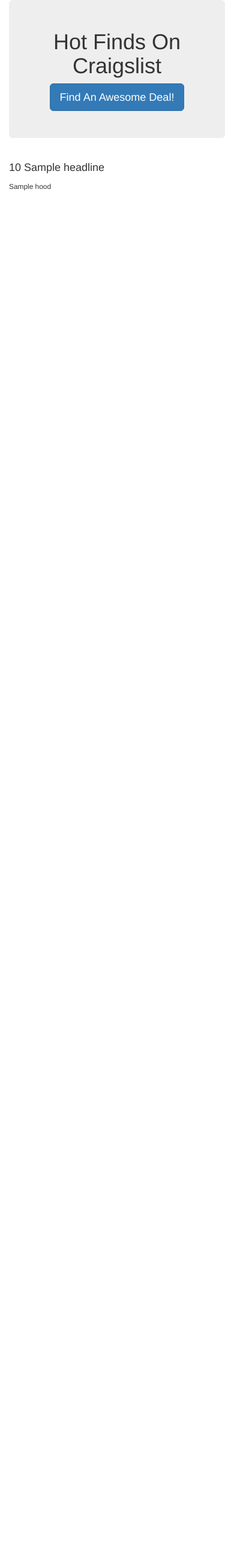
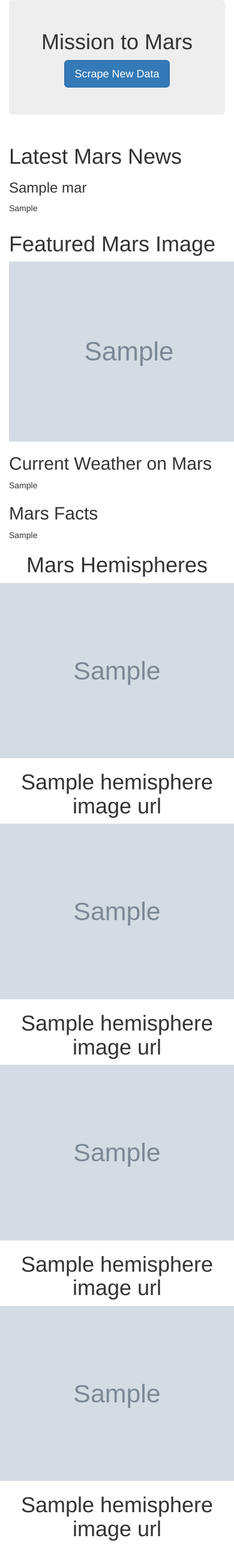
Before and after one commit to GabrielUSMC/-web-scraping-challenge-HW10, a Flask app: page / in a window 390 px wide; the page is wider, and only the part inside the window is pictured. Shown: that part at 60% size. Before the commit the page ends 318 px from the top of that part, so only its background shows below. Run offline with Flask 2, Linux system fonts and the light colour scheme; grey boxes marked "Sample" are stand-in pictures; a database or web service that is not in the repository returns one stand-in record (values such as "Sample title"); some libraries are stand-ins or nearby versions.

Commit message:
complete

```diff
--- a/Missions_to_Mars/scrape_mars.py
+++ b/Missions_to_Mars/scrape_mars.py
@@ -78,6 +78,8 @@ def scrape():
 
 # %%
     table = tables[0]
+    table = table.set_index(0, inplace=True)
+    table = tables[0]
     # table
 
 
@@ -111,7 +113,7 @@ def scrape():
                 else:
                     title = title + word + " "
             browser.links.find_by_partial_text('Sample').click()
-            time.sleep(2.5)
+            time.sleep(3)
             browser.windows.current = browser.windows[1]
             html = browser.html
             soup = bs(html, 'html.parser')
--- a/Missions_to_Mars/templates/index.html
+++ b/Missions_to_Mars/templates/index.html
@@ -5,23 +5,68 @@
   <meta charset="UTF-8">
   <meta name="viewport" content="width=device-width, initial-scale=1.0">
   <meta http-equiv="X-UA-Compatible" content="ie=edge">
-  <title>Hot Finds</title>
+  <title>Mission to Mars</title>
   <link rel="stylesheet" href="https://maxcdn.bootstrapcdn.com/bootstrap/3.3.7/css/bootstrap.min.css">
 </head>
 
 <body>
-  <div class="container">
+  <div class="container-fluid">
 
     <div class="jumbotron text-center">
-      <h1>Hot Finds On Craigslist</h1>
-      <p><a class="btn btn-primary btn-lg" href="/scrape" role="button">Find An Awesome Deal!</a></p>
+      <h1>Mission to Mars</h1>
+      <p><a class="btn btn-primary btn-lg" href="/scrape" role="button">Scrape New Data</a></p>
     </div>
 
     <!-- Craigslist Listings -->
-    <div class="row" id="craiglist-listings">
+    <div class="row" id="latest_news">
       <div class="col-md-12">
-        <h4 class="heading">{{listings.price}} {{listings.headline}}</h4>
-        <small>{{listings.hood}}</small>
+        <h1 class="heading">Latest Mars News</h1>
+        <h3 class="heading">{{listings.news_title}}</h3>
+        <p>{{listings.news_p}}</p>
+      </div>
+    </div>
+    <div class="row" id="featured_image weather facts">
+      <div class="col-md-8">
+        <h1 class="heading">Featured Mars Image</h1>
+        <img src="{{ listings.featured_image_url }}" alt="Featured Image">
+      </div>
+      <div class="col-md-4 border">
+          <h2 class="heading">Current Weather on Mars</h2>
+          <p>{{listings.mars_weather}}</p>
+      </div>
+      <div class="col-md-4">
+        <h2 class="heading">Mars Facts</h2>
+        {{listings.html_table|safe}}
+      </div>
+      <div class="row" id="hemisphere heading">
+        <div class="col-md-12">
+          <h1 class="text-center">Mars Hemispheres</h1>
+        </div>
+      </div>
+      <div class="row" id="hemispheres0_1">
+        <div class="col-md-6">
+          <div class="card">
+            <img src="{{ listings.hemisphere_image_urls[0].img_url }}" class="card-img-top img-responsive" alt="{{ listings.hemisphere_image_urls[0].title }}">
+            <div class="card-body">
+              <h1 class = "card-text text-center">{{ listings.hemisphere_image_urls[0].title }}</h1>
+            </div>
+        </div>
+        </div>
+        <div class="card col-md-6">
+          <img src="{{ listings.hemisphere_image_urls[1].img_url }}" class="card-img-top img-responsive" alt="{{ listings.hemisphere_image_urls[1].title }}">
+          <h1 class = "card-text text-center">{{ listings.hemisphere_image_urls[1].title }}</h1>
+        </div>
+      </div>
+
+      <div class="row" id="hemispheres2_3">
+        <div class="col-md-6">
+          <img src="{{ listings.hemisphere_image_urls[2].img_url }}" class="img-responsive" alt="{{ listings.hemisphere_image_urls[2].title }}">
+          <h1 class = "text-center">{{ listings.hemisphere_image_urls[2].title }}</h1>
+        </div>
+        <div class="col-md-6">
+          <img src="{{ listings.hemisphere_image_urls[3].img_url }}" class="img-responsive" alt="{{ listings.hemisphere_image_urls[3].title }}">
+          <h1 class = "text-center">{{ listings.hemisphere_image_urls[3].title }}</h1>
+        </div>
       </div>
     </div>
 
```
Also changed, not shown: 1 other file.
